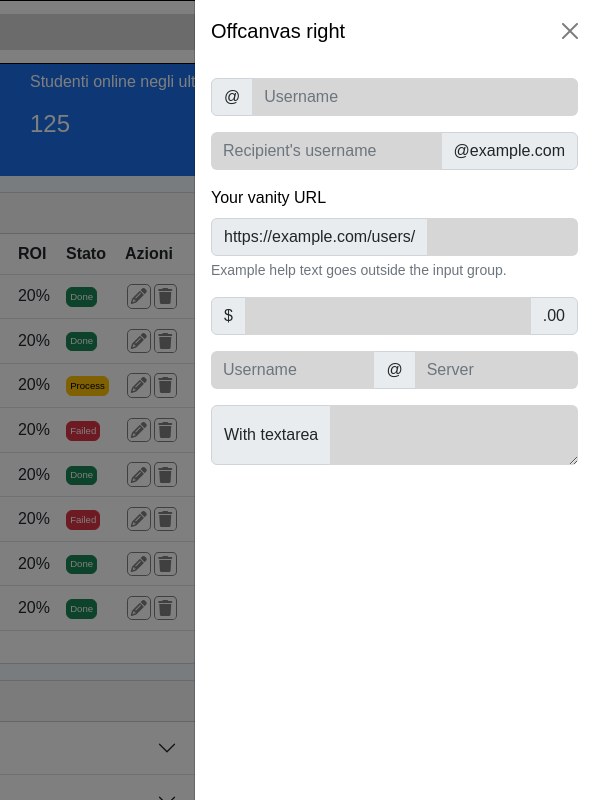
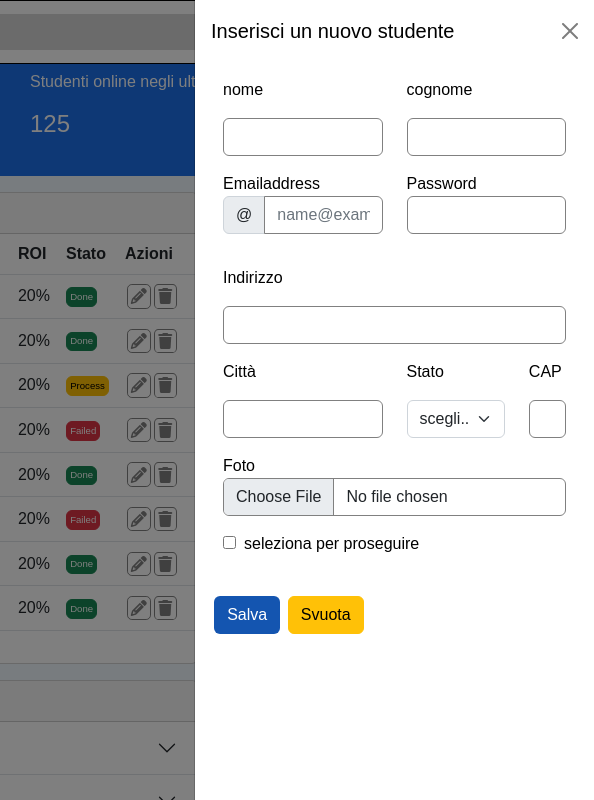
Before and after one commit to MarcoPercolla/html-css-bootstrap-dashboard, a plain HTML site: page index.html in a window 1280 px wide. Both pictures are taken after a click on the button 1237 px from the left and 92 px from the top of the page. Shown: the full height of the page, 686-1280 px from the left. Drawn offline with nearby package versions, Linux system fonts and the light colour scheme.

Commit message:
completo da commentare e ordinare (!tranne static)

```diff
--- a/css/style.css
+++ b/css/style.css
@@ -147,11 +147,6 @@ h6{
     scale:calc(1.1)
 }
 
-.form-control{
-    background-color: rgb(214, 214, 214);
-    border:none
-}
-
 .searchbar{
     background-color: rgb(214, 214, 214);;
     border-radius: 2rem;
@@ -160,3 +155,14 @@ h6{
 .modal-backdrop{
     z-index: 100;
 }
+
+.form-control{
+    background-color: white;
+    border:solid grey 1px;
+}
+
+.search_control{
+    background-color: rgb(214, 214, 214);
+    border:none
+
+}
--- a/index.html
+++ b/index.html
@@ -25,7 +25,8 @@
                 </a>
                 <!--  -->
                 <form role="search" class="searchbar w-100 d-flex align-items-center">
-                    <i class="fa-solid fa-magnifying-glass mx-2"></i><input class="form-control" type="search" placeholder="Search" aria-label="Search">
+                    <i class="fa-solid fa-magnifying-glass mx-2"></i><input class="form-control search_control" type="search"
+                        placeholder="Search" aria-label="Search">
                 </form>
                 <!--  -->
 
@@ -39,8 +40,7 @@
                 </div>
 
                 <div class="dropdown ms-2 ">
-                    <button class="btn orangeicon" type="button" data-bs-toggle="dropdown"
-                        aria-expanded="false">
+                    <button class="btn orangeicon" type="button" data-bs-toggle="dropdown" aria-expanded="false">
                         <i class="fa-solid fa-bell"></i>
                     </button>
                     <ul class="dropdown-menu dropdown-menu-end">
@@ -58,10 +58,14 @@
 
     <main class="d-flex">
         <section class="leftmenu d-flex flex-column align-items-center">
-            <a href="./index.html" class="leftlink"><i class="fa-solid fa-house"></i><span class="d-none d-lg-inline-block ms-2"> Home</span></a>
-            <a href="./index.html" class="leftlink"><i class="fa-solid fa-smoking"></i><span class="d-none d-lg-inline-block ms-2"> Smoke</span></a>
-            <a href="./index.html" class="leftlink"><i class="fa-solid fa-signal"></i><span class="d-none d-lg-inline-block ms-2"> Signal</span></a>
-            <a class="mt-auto leftlink" href="./index.html"><i class="fa-solid fa-gear"></i><span class="d-none d-lg-inline-block ms-2"> Admin</span></a>
+            <a href="./index.html" class="leftlink"><i class="fa-solid fa-house"></i><span
+                    class="d-none d-lg-inline-block ms-2"> Home</span></a>
+            <a href="./index.html" class="leftlink"><i class="fa-solid fa-smoking"></i><span
+                    class="d-none d-lg-inline-block ms-2"> Smoke</span></a>
+            <a href="./index.html" class="leftlink"><i class="fa-solid fa-signal"></i><span
+                    class="d-none d-lg-inline-block ms-2"> Signal</span></a>
+            <a class="mt-auto leftlink" href="./index.html"><i class="fa-solid fa-gear"></i><span
+                    class="d-none d-lg-inline-block ms-2"> Admin</span></a>
 
         </section>
 
@@ -94,60 +98,121 @@
                         <div class="d-flex align-items-center">
 
                             <h6>Nuovo studente</h6>
-                            <button class="btn ofc_btn" type="button"  data-bs-toggle="offcanvas"
+                            <button class="btn ofc_btn" type="button" data-bs-toggle="offcanvas"
                                 data-bs-target="#offcanvasRight" aria-controls="offcanvasRight"><i
                                     class="fa-solid fa-plus"></i>
                             </button>
 
                             <div class="offcanvas offcanvas-end off_canvas" tabindex="-1" id="offcanvasRight"
                                 aria-labelledby="offcanvasRightLabel">
-                                <div class="offcanvas-header" >
-                                    <h5 class="offcanvas-title" id="offcanvasRightLabel">Offcanvas right</h5>
-                                    <button type="button" class="btn-close" data-bs-dismiss="offcanvas" aria-label="Close"></button>
+                                <div class="offcanvas-header">
+                                    <h5 class="offcanvas-title" id="offcanvasRightLabel">Inserisci un nuovo studente
+                                    </h5>
+                                    <button type="button" class="btn-close" data-bs-dismiss="offcanvas"
+                                        aria-label="Close"></button>
                                 </div>
-                                <div class="offcanvas-body " >
+                                <div class="offcanvas-body ">
                                     <div class="input-group mb-3">
-                                        <span class="input-group-text" id="basic-addon1">@</span>
-                                        <input type="text" class="form-control" placeholder="Username"
-                                            aria-label="Username" aria-describedby="basic-addon1">
+                                        <div class="container">
+                                            <div class="row">
+                                                <div class="col-6">
+                                                    <p>nome</p>
+                                                    <input type="text" class="form-control">
+                                                </div>
+                                                <div class="col-6">
+                                                    <p>cognome</p>
+                                                    <input type="text" class="form-control">
+                                                </div>
+
+                                            </div>
+                                        </div>
+                                    </div>
+                                    <div class="input-group mb-3">
+                                        <div class="container">
+                                            <div class="row">
+                                                <div class="col-6">
+                                                    <div class="mb-3">
+                                                        <label for="exampleFormControlInput1" >
+                                                            Emailaddress
+                                                        </label>
+                                                        <div class="input-group mb-3">
+                                                            <span class="input-group-text" id="basic-addon2">@</span>
+                                                            <input type="email" class="form-control" id="exampleFormControlInput1" placeholder="name@example.com" aria-describedby="basic-addon2">
+                                                        </div>
+                                                    </div>
+                                                </div>
+                                                <div class="col-6">
+                                                    <label for="password">Password</label>
+                                                    <input type="password" id="password" class="form-control">
+                                                </div>
+
+                                            </div>
+                                        </div>
                                     </div>
 
                                     <div class="input-group mb-3">
-                                        <input type="text" class="form-control" placeholder="Recipient's username"
-                                            aria-label="Recipient's username" aria-describedby="basic-addon2">
-                                        <span class="input-group-text" id="basic-addon2">@example.com</span>
-                                    </div>
+                                        <div class="container">
+                                            <div class="row">
+                                                <div class="col-12">
+                                                    <p>Indirizzo</p>
+                                                    <input type="text" class="form-control">
+                                                </div>
 
-                                    <div class="mb-3">
-                                        <label for="basic-url" class="form-label">Your vanity URL</label>
-                                        <div class="input-group">
-                                            <span class="input-group-text"
-                                                id="basic-addon3">https://example.com/users/</span>
-                                            <input type="text" class="form-control" id="basic-url"
-                                                aria-describedby="basic-addon3 basic-addon4">
+                                            </div>
                                         </div>
-                                        <div class="form-text" id="basic-addon4">Example help text goes outside the
-                                            input group.</div>
                                     </div>
 
                                     <div class="input-group mb-3">
-                                        <span class="input-group-text">$</span>
-                                        <input type="text" class="form-control"
-                                            aria-label="Amount (to the nearest dollar)">
-                                        <span class="input-group-text">.00</span>
+                                        <div class="container">
+                                            <div class="row">
+                                                <div class="col-6">
+                                                    <p>Città</p>
+                                                    <input type="text" class="form-control">
+                                                </div>
+                                                <div class="col-4">
+                                                    <p>Stato</p>
+                                                    <select class="form-select" aria-label="Default select example">
+                                                        <option selected>scegli...</option>
+                                                        <option value="1">italy</option>
+                                                        <option value="2">Narnia</option>
+                                                        <option value="3">Ghotam</option>
+                                                        <option value="4">westros</option>
+                                                        <option value="5">Foosha</option>
+                                                        <option value="6">Hogwarts</option>
+                                                      </select>
+                                                </div>
+                                                <div class="col-2">
+                                                    <p>CAP</p>
+                                                    <input type="text" class="form-control">
+                                                </div>
+
+                                            </div>
+                                        </div>
                                     </div>
 
                                     <div class="input-group mb-3">
-                                        <input type="text" class="form-control" placeholder="Username"
-                                            aria-label="Username">
-                                        <span class="input-group-text">@</span>
-                                        <input type="text" class="form-control" placeholder="Server"
-                                            aria-label="Server">
+                                        <div class="container">
+                                            <div class="row">
+                                                <div class="col-12">
+                                                    <div class="mb-3">
+                                                        <label for="exampleFormControlInput1" >
+                                                            Foto
+                                                        </label>
+                                                        <input type="file" class="form-control mb-3"  aria-describedby="basic-addon2">
+                                                        <input type="checkbox"><span class="mx-2">seleziona per proseguire</span>
+                                                    </div>
+                                                </div>
+
+
+                                            </div>
+                                        </div>
                                     </div>
 
-                                    <div class="input-group">
-                                        <span class="input-group-text">With textarea</span>
-                                        <textarea class="form-control" aria-label="With textarea"></textarea>
+
+
+                                    <div>
+                                        <button class="btn blu_button my-2">Salva</button>
+                                        <button class="btn btn-warning my-2">Svuota</button>
                                     </div>
 
 
```
